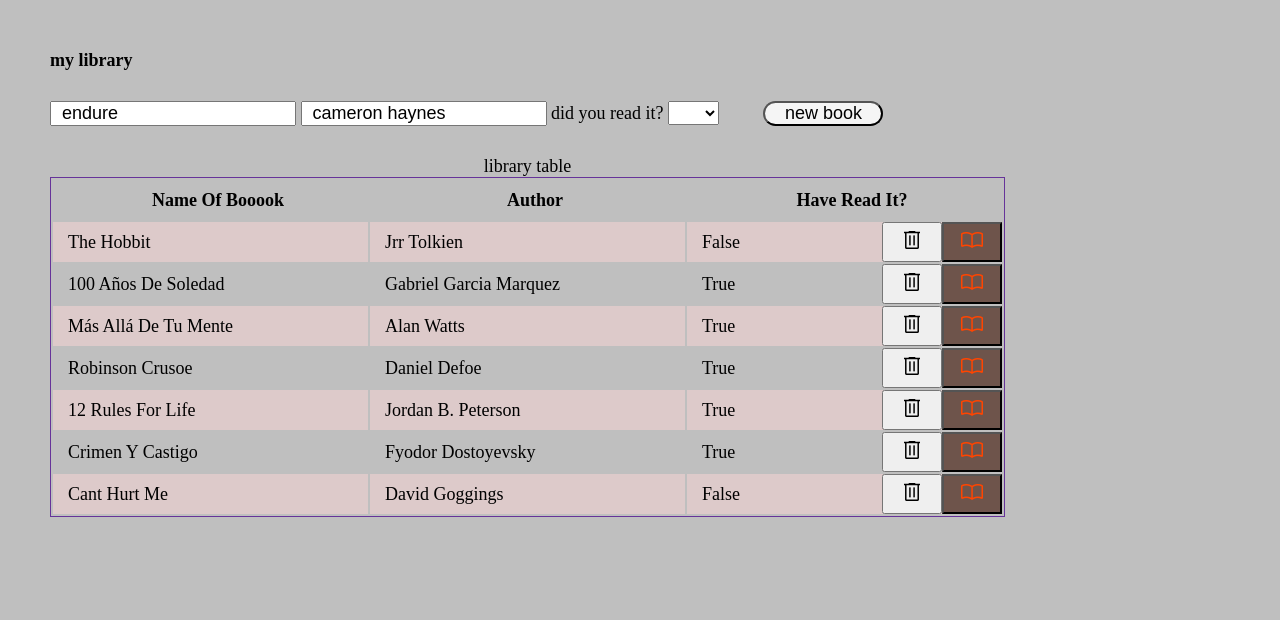
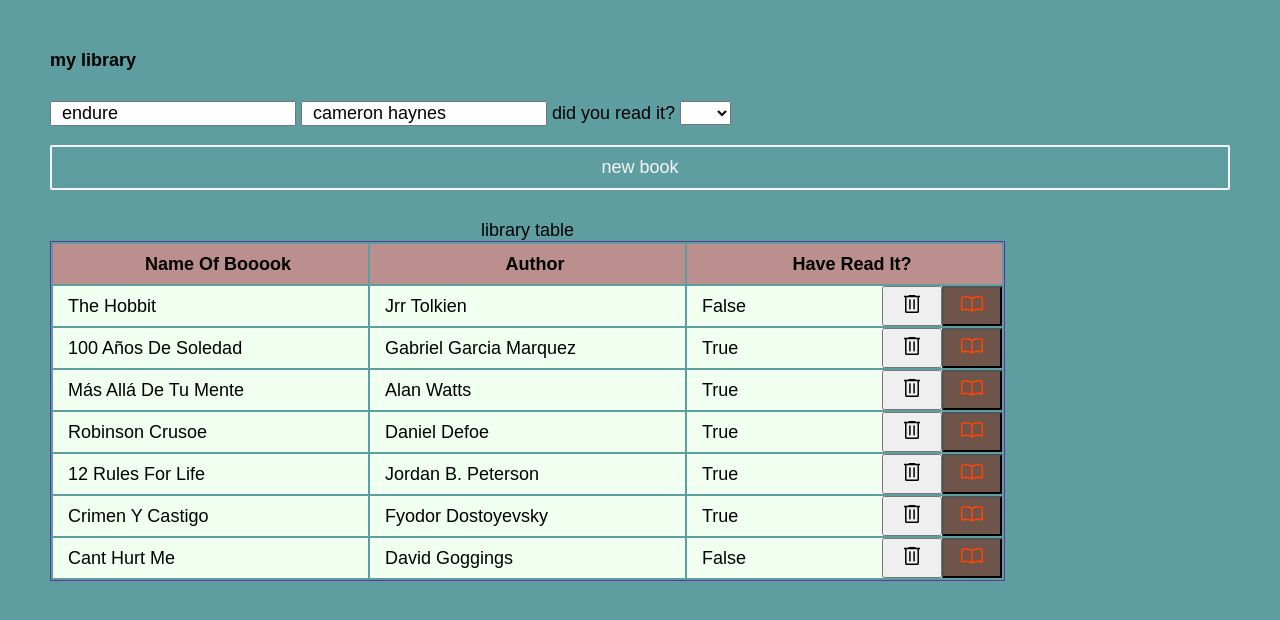
Before and after one commit to AliQTank/odin-library, a plain HTML site: page index.html in a window 1280 px wide. Drawn offline with nearby package versions, Linux system fonts and the light colour scheme.

Commit message:
css and js

```diff
--- a/style.css
+++ b/style.css
@@ -12,10 +12,14 @@
   'opsz' 48
 }
 
+.material-symbols-outlined:hover {
+    z-index: -3;
+}
+
 body {
     margin: 50px;
-    background-color: rgb(191, 191, 191);
-
+    background: cadetblue;
+    font-family: sans-serif;
 }
 
 h2 {
@@ -32,12 +36,22 @@ form input[type=text] {
 
 form select {
     margin-right: 40px;
+    margin-bottom: 20px;
 }
 
 form input[type=submit] {
-    width: 120px;
-    border-radius: 20px;
+    width: 100%;
+    height: 45px;
+    color: whitesmoke;
+    background-color: inherit;
+    border: 2px solid whitesmoke;
+    border-radius: 2px;
+}
+
+form input[type=submit]:hover {
+    cursor: pointer;
     background-color: whitesmoke;
+    color: inherit;
 }
 
 table {
@@ -50,17 +64,23 @@ table tr td {
     text-transform: capitalize;
     height: 40px;
     padding-left: 15px;
+    background: floralwhite;
+    background: honeydew;
 }
 
-table tr:nth-child(even) {
+/* table tr:nth-child(even) {
     background-color: #ddcaca;
-}
+}  */
 
 /* table tr td button {
     border-radius: 20px;
     position: absolute;
     left: 800px;
 } */
+
+table tr th {
+    background: rosybrown;
+}
 
 table tr td:nth-child(3) {
     display: flex;
```
Also changed, not shown: app2.js (line endings or trailing spaces).
